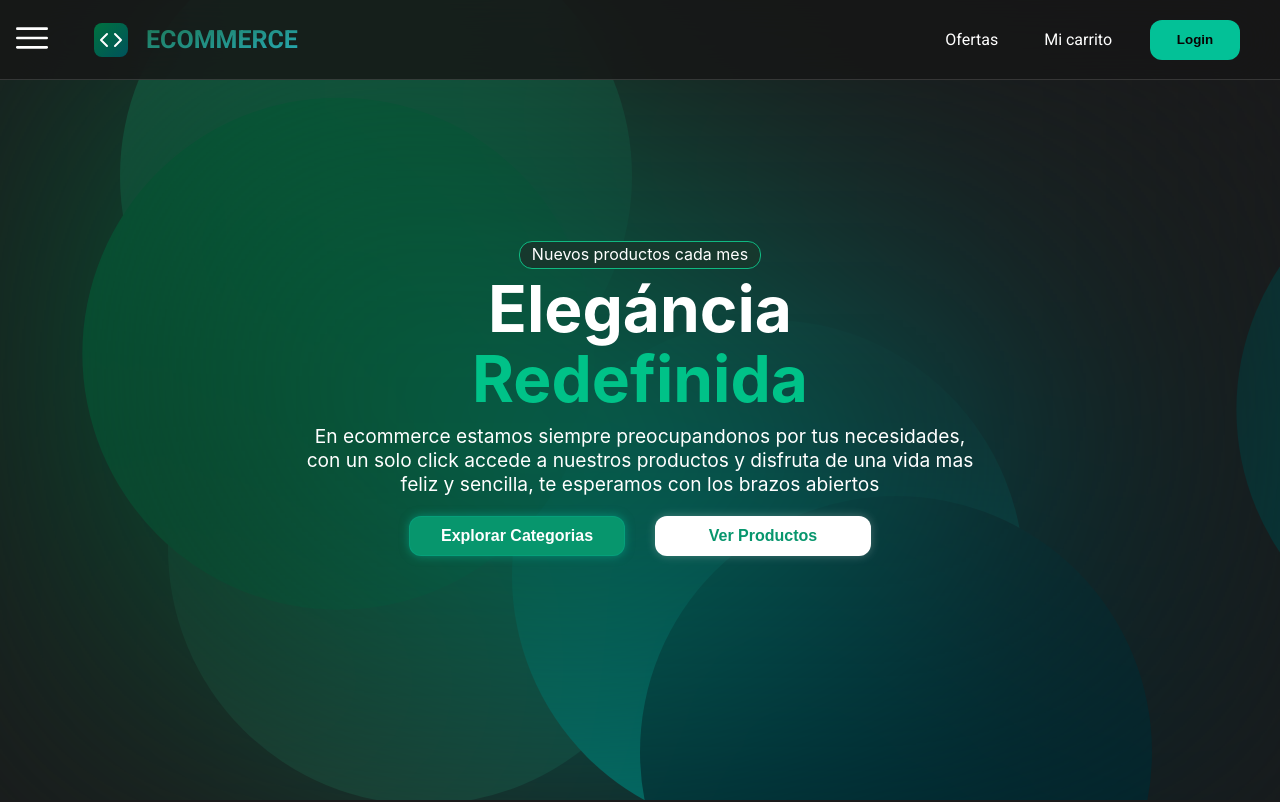
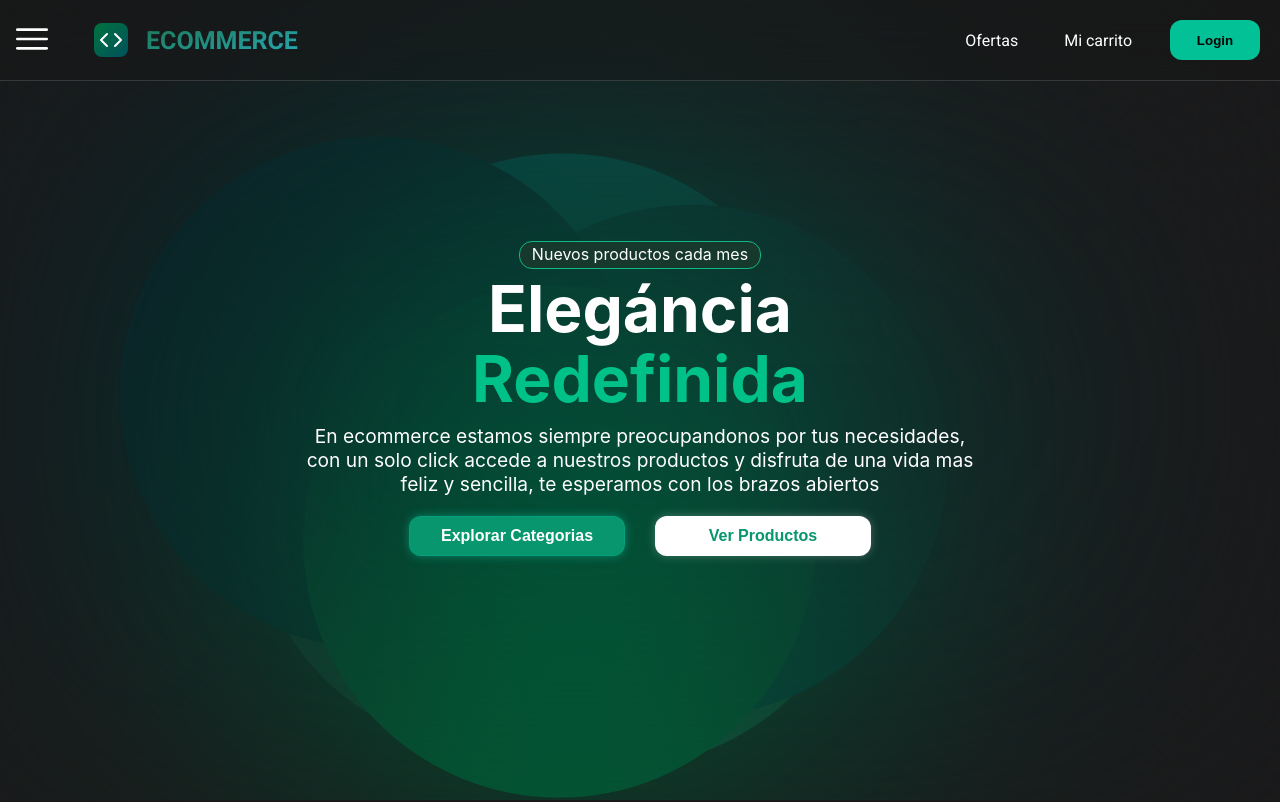
Before and after one commit to Jramosd-lang/Eshop, a React (Vite) app in the folder justsolo.client/: page /home in a window 1280 px wide. Shown: the top 802 px of the page. Built offline with nearby package versions, Linux system fonts and the light colour scheme.

Commit message:
fix: fix bugs unespected

```diff
--- a/justsolo.client/src/components/Header.jsx
+++ b/justsolo.client/src/components/Header.jsx
@@ -10,7 +10,7 @@ function Header({ toggleSidebar }) {
     return (
 
         <header style={{
-            background: 'rgba(23, 23, 23, 0.85)',
+            background: 'rgba(23, 23, 23, 0.45)',
             backdropFilter:'blur(30px)',
             height: '10vh',
             borderBottom:'1px solid #ffffff23',
@@ -19,7 +19,7 @@ function Header({ toggleSidebar }) {
             paddingRight: '20px',
             justifyContent: 'flex-end',
             fontFamily: 'Roboto',
-            position: 'absolute',
+            position: 'fixed',
             zIndex:'3',
             width: '100vw',
             padding:' 0 10px'
--- a/justsolo.client/src/components/Sidebar.jsx
+++ b/justsolo.client/src/components/Sidebar.jsx
@@ -128,11 +128,11 @@ const Sidebar = ({ visible, onClose }) => {
                 initial="hidden"
                 animate={visible ? "visible" : "hidden"}
                 style={{
-                    position: "absolute",
+                    position: "fixed",
                     left: 0,
                     width: "225px",
                     height: "100%",
-                    background: "rgba(23, 23, 23, 0.85)",
+                    background: "rgba(23, 23, 23, 0.45)",
                     backdropFilter: "blur(20px)",
                     borderRight: "solid 2px #ffffff23",
                     paddingTop: "40px",
--- a/justsolo.client/src/components/backgroundCircles/index.css
+++ b/justsolo.client/src/components/backgroundCircles/index.css
@@ -2,7 +2,7 @@
     position: absolute;
     z-index: 0;
     overflow: hidden;
-    width: 100vw;
+    width: 100%;
     height: 100%;
     max-width: 100%;
     max-height: 100%;
@@ -18,30 +18,24 @@
 
 #circle1 {
     background-color: #1f3f34;
-    transform: translate(10vw, 12%);
 }
 
 #circle2 {
     background-color: #195540;
-    transform: translate(0, 0);
 }
 
 #circle3 {
     background-color: #00847c;
-    transform: translate(calc(100vw - 40vw - 20vw), 70vh);
 }
 
 #circle4 {
     background-color: #004041;
-    transform: translate(80vw, 30%);
 }
 
 #circle5 {
     background-color: #00272f;
-    transform: translate(calc(100vw - 40vw - 10vw), 10%);
 }
 
 #circle6 {
     background-color: #005d37;
-    transform: translate(0, 0);
 }
--- a/justsolo.client/src/components/backgroundCircles/index.jsx
+++ b/justsolo.client/src/components/backgroundCircles/index.jsx
@@ -4,17 +4,17 @@ import { motion } from 'framer-motion'
 function Background(){
    return(
     <>
-            <div className="containerBackgroundC">
+
 <motion.div
     className="circle"
     transition={{ duration: 10, repeat: Infinity, ease: "easeInOut" }}
     animate={{
         transform: [
-                            "translate(10vw, 12%)",
-                            "translate(calc(10vw + 20px), calc(12% + 120px))",
-                            "translate(calc(10vw + 40px), calc(12% + 240px))",
-                            "translate(calc(10vw + 40px), calc(12% + 120px))",
-                            "translate(10vw, 12%)"
+            "translate(40%, 20%)",
+            "translate(45%, 35%)",
+            "translate(50%, 50%)",
+            "translate(45%, 40%)",
+            "translate(40%, 60%)"
         ]
     }}
     id="circle1"
@@ -24,11 +24,11 @@ function Background(){
     transition={{ duration: 12, repeat: Infinity, ease: "easeInOut" }}
     animate={{
         transform: [
-                            "translate(0, 0)",
-                            "translate(120px, -80px)",
-                            "translate(240px, 0)",
-                            "translate(120px, 80px)",
-                            "translate(0, 0)"
+            "translate(50%, 50%)",
+            "translate(60%, 40%)",
+            "translate(70%, 50%)",
+            "translate(60%, 60%)",
+            "translate(50%, 80%)"
         ]
     }}
     id="circle2"
@@ -38,11 +38,11 @@ function Background(){
     transition={{ duration: 6, repeat: Infinity, ease: "easeInOut" }}
     animate={{
         transform: [
-                            "translate(calc(100vw - 40vw - 20vw), 70%)",
-                            "translate(calc(100vw - 40vw - 20vw + 40px), calc(70% - 60px))",
-                            "translate(calc(100vw - 40vw - 20vw), calc(70% - 120px))",
-                            "translate(calc(100vw - 40vw - 20vw - 40px), calc(70% - 60px))",
-                            "translate(calc(100vw - 40vw - 20vw), 70%)"
+            "translate(60%, 30%)",
+            "translate(65%, 25%)",
+            "translate(60%, 20%)",
+            "translate(55%, 25%)",
+            "translate(60%, 30%)"
         ]
     }}
     id="circle3"
@@ -52,13 +52,13 @@ function Background(){
     transition={{ duration: 9, repeat: Infinity, ease: "easeInOut" }}
     animate={{
         transform: [
-                            "translate(80vw, 30%)",
-                            "translate(calc(80vw - 100px), calc(30% + 200px))",
-                            "translate(calc(80vw - 200px), 30%)",
-                            "translate(calc(80vw + 100px), calc(30% - 200px))",
-                            "translate(calc(80vw + 250px), 30%)",
-                            "translate(calc(80vw + 120px), calc(30% + 100px))",
-                            "translate(80vw, 30%)"
+            "translate(70%, 40%)",
+            "translate(60%, 60%)",
+            "translate(50%, 40%)",
+            "translate(80%, 30%)",
+            "translate(85%, 40%)",
+            "translate(75%, 45%)",
+            "translate(70%, 40%)"
         ]
     }}
     id="circle4"
@@ -68,11 +68,11 @@ function Background(){
     transition={{ duration: 7, repeat: Infinity, ease: "easeInOut" }}
     animate={{
         transform: [
-                            "translate(calc(100vw - 40vw - 10vw), 10%)",
-                            "translate(calc(100vw - 40vw - 10vw + 100px), calc(10% - 60px))",
-                            "translate(calc(100vw - 40vw - 10vw), calc(10% - 120px))",
-                            "translate(calc(100vw - 40vw - 10vw - 100px), calc(10% - 60px))",
-                            "translate(calc(100vw - 40vw - 10vw), 10%)"
+            "translate(30%, 30%)",
+            "translate(40%, 25%)",
+            "translate(30%, 20%)",
+            "translate(20%, 25%)",
+            "translate(30%, 30%)"
         ]
     }}
     id="circle5"
@@ -82,18 +82,18 @@ function Background(){
     transition={{ duration: 8, repeat: Infinity, ease: "easeInOut" }}
     animate={{
         transform: [
-                            "translate(0, 0)",
-                            "translate(-120px, 60px)",
-                            "translate(-60px, 120px)",
-                            "translate(60px, 120px)",
-                            "translate(120px, 60px)",
-                            "translate(0, 0)"
+            "translate(50%, 50%)",
+            "translate(40%, 55%)",
+            "translate(45%, 60%)",
+            "translate(55%, 60%)",
+            "translate(60%, 55%)",
+            "translate(50%, 50%)"
         ]
     }}
     id="circle6"
 ></motion.div>
-            </div>
     </>
+
    )
 }
 
--- a/justsolo.client/src/pages/Home/Home.css
+++ b/justsolo.client/src/pages/Home/Home.css
@@ -1,7 +1,4 @@
 
-* {
-  box-sizing: border-box;
-}
 
 
 :root {
@@ -29,27 +26,31 @@
 
 html, body {
     margin: 0;
+    height: fit-content;
     width: 100%;
     padding: 0;
     color: white;
     background: #1a1a1b;
     font-family: -apple-system, BlinkMacSystemFont, "Segoe UI", "Roboto", sans-serif;
+    scrollbar-width: thin;
+    scrollbar-color: #059669 #000000;
 }
 
-#root {
-    height: 100%;
+body{
+    scrollbar-width: thin;
+    scrollbar-color: #059669 #000000;
 }
+
 
 .containerHome{
     z-index: 1;
-    position: relative;
 }
-
 
 
 .containerA{
     backdrop-filter: blur(150px);
     height: fit-content;
+    position: relative;
 }
 
 .containerInfo{
@@ -84,10 +85,6 @@ html, body {
     background-color: #f1f1f1; /* Opcional */
 }
 
-body {
-    scrollbar-width: thin; /* Opcional: thin, auto, none */
-    scrollbar-color: #059669 #000000; /* thumb | track */
-}
 
 
 .content {
@@ -264,10 +261,7 @@ body {
     overflow: hidden;
     gap: 50px;
     justify-content: center;
-    padding-inline: 50px;
-    border-radius: 40px;
     backdrop-filter: blur(120px);
-
     background: linear-gradient(to bottom right, #ffffff00, #ffffff03);
     align-items: center;
 }
```
Lines whose indentation alone changed are shown as unchanged.
